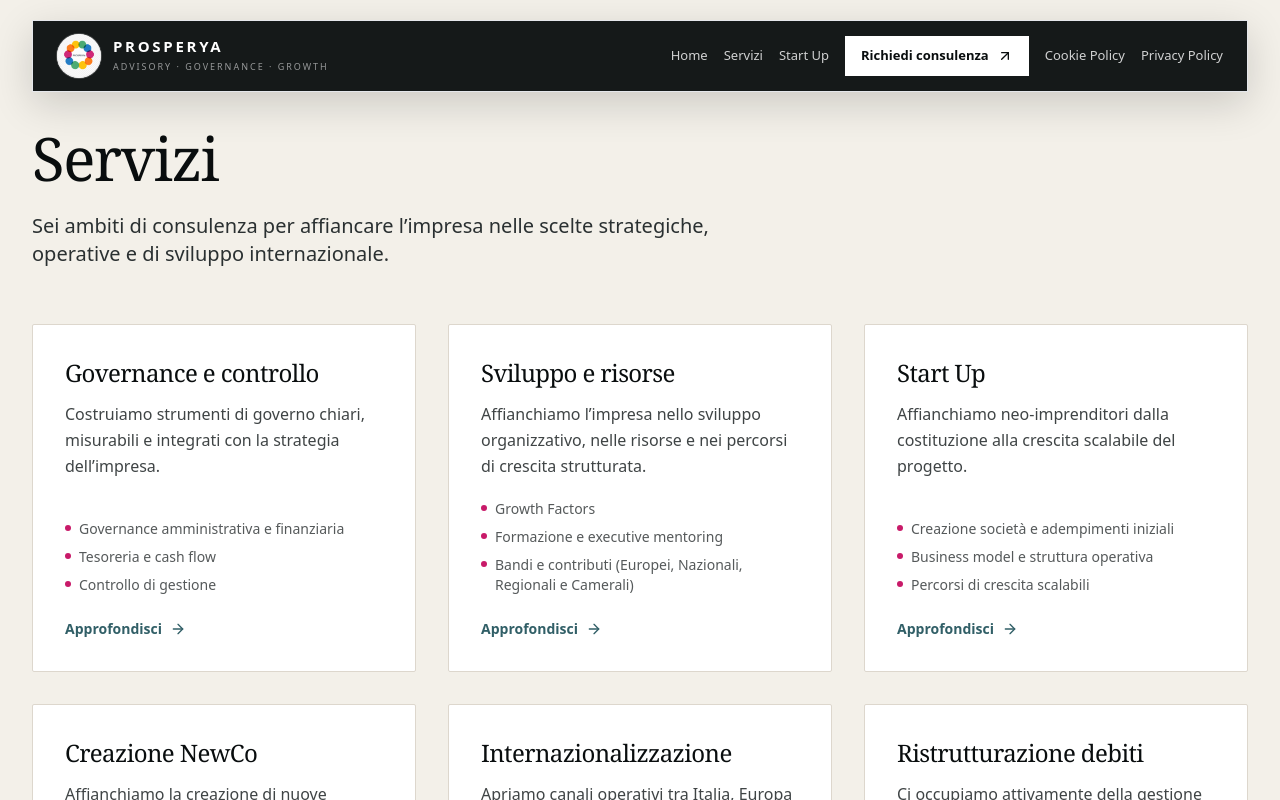
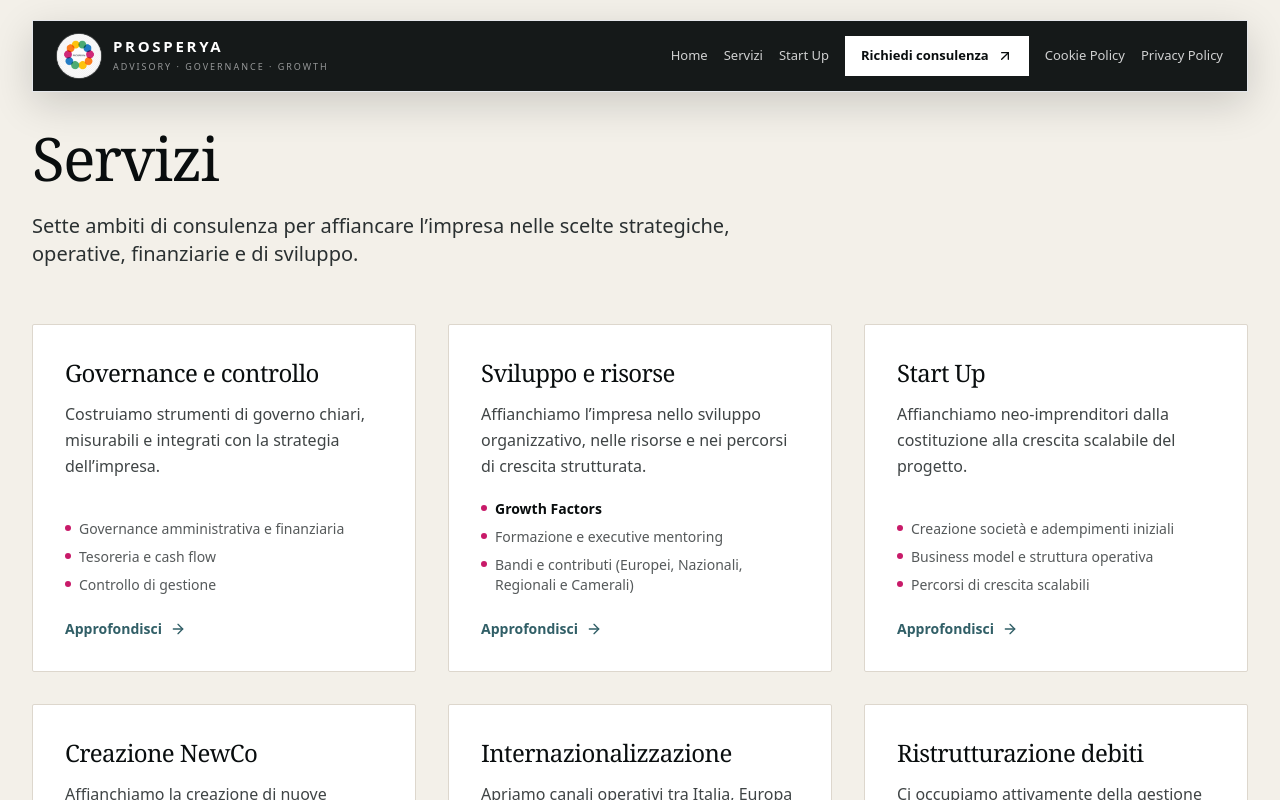
Before and after one commit to gaetanomeli95-lab/Prosperya-site, a Next.js app: page /servizi in a window 1280 px wide. Shown: the top 800 px of the page. Built offline with nearby package versions, Linux system fonts and the light colour scheme.

Commit message:
content: update services page to seven advisory areas

```diff
--- a/src/app/servizi/page.tsx
+++ b/src/app/servizi/page.tsx
@@ -6,7 +6,7 @@ import { ArrowRight } from 'lucide-react';
 
 export const metadata: Metadata = {
   title: 'Servizi',
-  description: 'Le aree di intervento di Prosperya: governance e controllo, strategia e crescita, startup, internazionalizzazione, crisi e risanamento, finanza agevolata.',
+  description: 'Le aree di intervento di Prosperya: governance e controllo, sviluppo e risorse, Start Up, creazione NewCo, internazionalizzazione, ristrutturazione debiti e finanza agevolata.',
   alternates: { canonical: '/servizi/' },
 };
 
@@ -17,13 +17,13 @@ export default function Servizi() {
         <FadeIn>
           <h1 className="text-4xl sm:text-5xl lg:text-6xl font-heading text-night mb-6">Servizi</h1>
           <p className="text-lg lg:text-xl text-anthracite leading-relaxed max-w-3xl mb-14">
-            Sei ambiti di consulenza per affiancare l’impresa nelle scelte strategiche, operative e di sviluppo internazionale.
+            Sette ambiti di consulenza per affiancare l’impresa nelle scelte strategiche, operative, finanziarie e di sviluppo.
           </p>
         </FadeIn>
 
         <div className="grid grid-cols-1 md:grid-cols-2 xl:grid-cols-3 gap-6 lg:gap-8">
           {services.map((service, i) => (
-            <FadeIn key={service.slug} delay={i * 0.08}>
+            <FadeIn key={service.slug} delay={i * 0.06}>
               <div className="group p-6 lg:p-8 bg-white border border-stone-warm rounded-sm h-full flex flex-col">
                 <h2 className="text-2xl font-heading text-night mb-3">{service.title}</h2>
                 <p className="text-base text-anthracite/90 leading-relaxed mb-5 flex-grow">{service.promise}</p>
@@ -31,7 +31,7 @@ export default function Servizi() {
                   {service.bullets.map((b, idx) => (
                     <li key={idx} className="flex items-start gap-2 text-sm text-anthracite/80">
                       <span className="mt-1.5 w-1.5 h-1.5 rounded-full bg-logo-magenta flex-shrink-0" />
-                      <span>{b}</span>
+                      <span className={b === 'Growth Factors' ? 'font-bold text-night' : ''}>{b}</span>
                     </li>
                   ))}
                 </ul>
```
